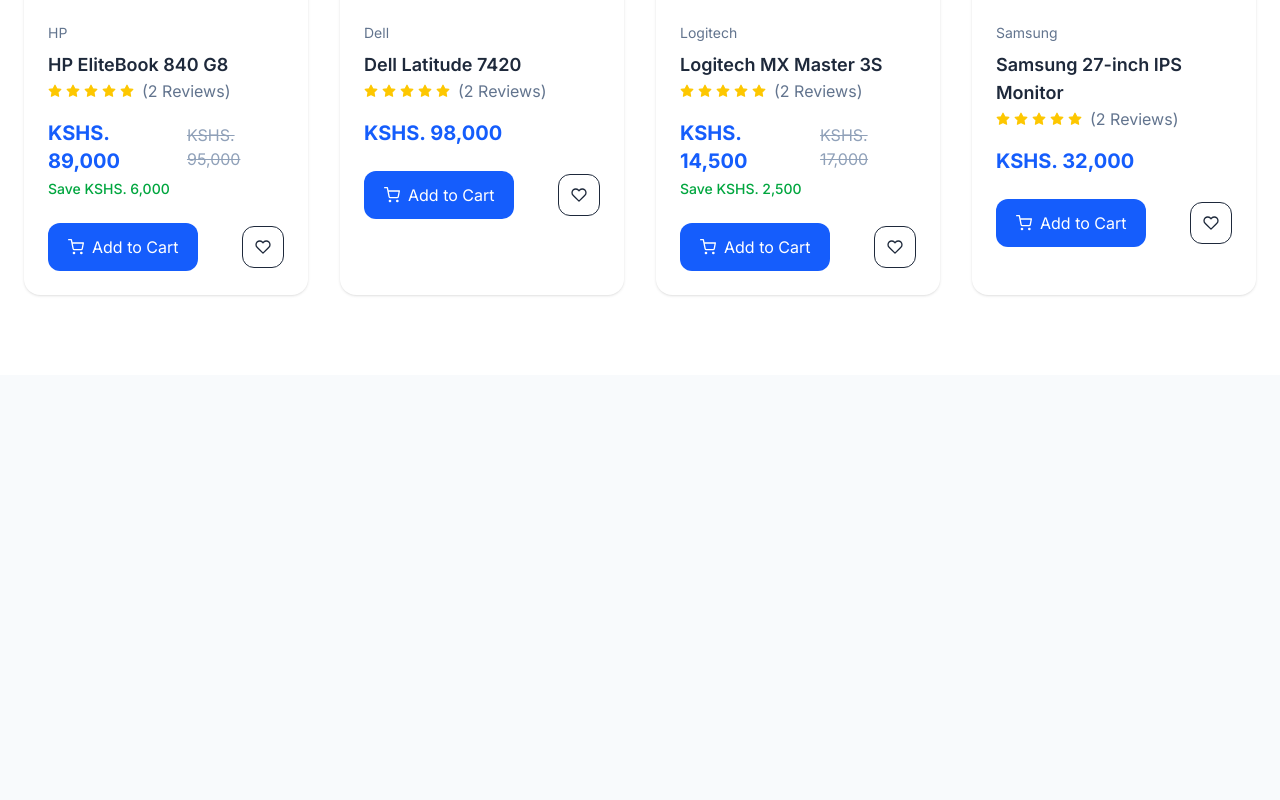
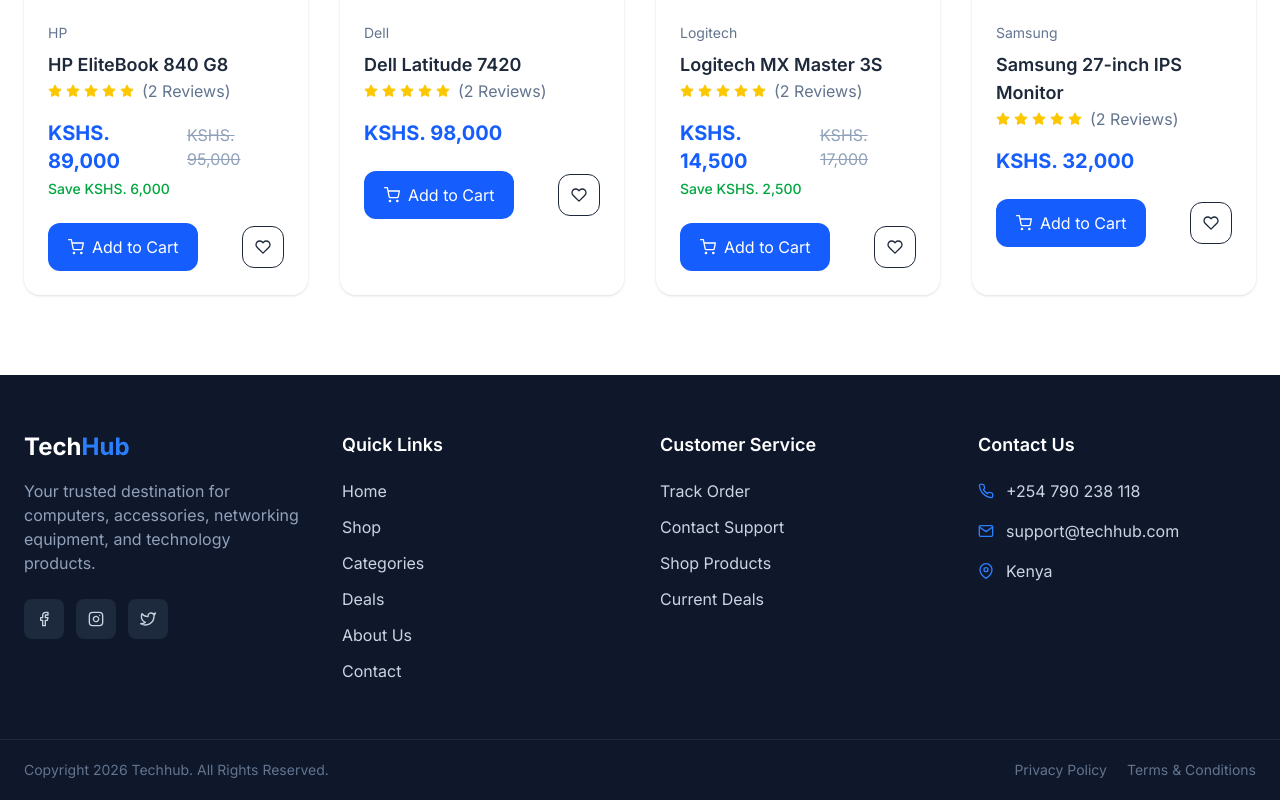
Before and after one commit to HenryOchieng/techhub, a React (Vite) app: page / in a window 1280 px wide. Shown: the part 2357-3157 px from the top of the page. Before the commit the page ends 2732 px from the top, so only its background shows below. Built offline with nearby package versions, Linux system fonts and the light colour scheme.

Commit message:
Footer section commit

```diff
--- a/src/App.jsx
+++ b/src/App.jsx
@@ -1,6 +1,7 @@
 import { Routes, Route } from "react-router-dom";
 
 import Navbar from "./components/layout/Navbar"
+import Footer from "./components/layout/Footer"
 
 import Home from "./pages/Home"
 import Shop from "./pages/Shop"
@@ -37,6 +38,7 @@
         <Route path="/orders" element={<Orders/>}/>
         <Route path="/order/:orderNumber" element={<OrderDetails/>}/>
       </Routes>
+      <Footer />
       {cartOpen && <CartDrawer />}
     </>
   )
--- a/src/components/layout/Footer.jsx
+++ b/src/components/layout/Footer.jsx
@@ -0,0 +1,206 @@
+import { FiFacebook, FiInstagram, FiTwitter, FiMail, FiPhone, FiMapPin } from "react-icons/fi"
+import { Link } from "react-router-dom"
+
+function Footer() {
+    return (
+        <footer className="bg-slate-900 text-slate-300">
+
+            {/* Main Footer */}
+            <div className="max-w-7xl mx-auto px-6 py-14">
+                <div className="grid sm:grid-cols-2 lg:grid-cols-4 gap-10">
+
+                    {/* Brand */}
+                    <div>
+                        <Link
+                            to="/"
+                            className="text-2xl font-bold text-white"
+                        >
+                            Tech<span className="text-blue-500">Hub</span>
+                        </Link>
+                        <p className="mt-4 loading-relaxed text-slate-400">
+                            Your trusted destination for computers,
+                            accessories, networking equipment, and
+                            technology products.
+                        </p>
+
+                        {/* Social Links */}
+                        <div className="flex gap-3 mt-6">
+                            <a
+                                href="#"
+                                className="w-10 h-10 rounded-lg bg-slate-800 flex items-center justify-center hover:bg-blue-600 hover:text-white transition"
+                                arial-label="Facebook"
+                            >
+                                <FiFacebook/>
+                            </a>
+                            <a
+                                href="#"
+                                className="w-10 h-10 rounded-lg bg-slate-800 flex items-center justify-center hover:bg-blue-600 hover:text-white transition"
+                                arial-label="Instagram"
+                            >
+                                <FiInstagram/>
+                            </a>
+                            <a
+                                href="#"
+                                className="w-10 h-10 rounded-lg bg-slate-800 flex items-center justify-center hover:bg-blue-600 hover:text-white transition"
+                                arial-label="Instagram"
+                            >
+                                <FiTwitter/>
+                            </a>
+                        </div>
+                    </div>
+
+                    {/* Quick Links */}
+                    <div>
+                        <h3 className="text-white font-semibold text-lg">
+                            Quick Links
+                        </h3>
+                        <ul className="mt-5 space-y-3">
+                            <li>
+                                <Link
+                                    to="/"
+                                    className="hover:text-blue-400 ttansition"
+                                >
+                                    Home
+                                </Link>
+                            </li>
+                            <li>
+                                <Link
+                                    to="/shop"
+                                    className="hover:text-blue-400 ttansition"
+                                >
+                                    Shop
+                                </Link>
+                            </li>
+                            <li>
+                                <Link
+                                    to="/categories"
+                                    className="hover:text-blue-400 ttansition"
+                                >
+                                    Categories
+                                </Link>
+                            </li>
+                            <li>
+                                <Link
+                                    to="/deals"
+                                    className="hover:text-blue-400 ttansition"
+                                >
+                                    Deals
+                                </Link>
+                            </li>
+                            <li>
+                                <Link
+                                    to="/about"
+                                    className="hover:text-blue-400 ttansition"
+                                >
+                                    About Us
+                                </Link>
+                            </li>
+                            <li>
+                                <Link
+                                    to="/contact"
+                                    className="hover:text-blue-400 ttansition"
+                                >
+                                    Contact
+                                </Link>
+                            </li>
+                        </ul>
+                    </div>
+
+                    {/* Customer Service */}
+                    <div>
+                        <h3 className="text-white font-semibold text-lg">
+                            Customer Service
+                        </h3>
+                        <ul className="mt-5 space-y-3">
+                            <li>
+                                <Link
+                                    to="/orders"
+                                    className="hover:text-blue-400 transition"
+                                >
+                                    Track Order
+                                </Link>
+                            </li>
+                            <li>
+                                <Link
+                                    to="/contact"
+                                    className="hover:text-blue-400 transition"
+                                >
+                                    Contact Support
+                                </Link>
+                            </li>
+                            <li>
+                                <Link
+                                    to="/shop"
+                                    className="hover:text-blue-400 transition"
+                                >
+                                    Shop Products
+                                </Link>
+                            </li>
+                            <li>
+                                <Link
+                                    to="/deals"
+                                    className="hover:text-blue-400 transition"
+                                >
+                                    Current Deals
+                                </Link>
+                            </li>
+                        </ul>
+                    </div>
+
+                    {/* Contact */}
+                    <div>
+                        <h3 className="text-white font-semibold text-lg">
+                            Contact Us
+                        </h3>
+                        <div className="mt-5 space-y-4">
+                            <div className="flex gap-3">
+                                <FiPhone className="text-blue-500 mt-1 shrink-0" />
+                                <span>
+                                    +254 790 238 118
+                                </span>
+                            </div>
+                            <div className="flex gap-3">
+                                <FiMail className="text-blue-500 mt-1 shrink-0" />
+                                <span>
+                                    support@techhub.com
+                                </span>
+                            </div>
+                            <div className="flex gap-3">
+                                <FiMapPin className="text-blue-500 mt-1 shrink-0" />
+                                <span>
+                                    Kenya
+                                </span>
+                            </div>
+                        </div>
+                    </div>
+                </div>
+            </div>
+
+            {/* Bottom Footer */}
+            <div className="border-t border-slate-800">
+                <div className="max-w-7xl mx-auto px-6 py-5 flex flex-col md:flex-row items-center justify-between gap-3">
+                    <p className="text-sm text-slate-500">
+                        Copyright {new Date().getFullYear()} Techhub.
+                        All Rights Reserved.
+                    </p>
+                    <div className="flex gap-5 text-sm">
+                        <Link
+                            to="#"
+                            className="text-slate-500 hover:text-blue-400 transition"
+                        >
+                            Privacy Policy
+                        </Link>
+                        <Link
+                            to="#"
+                            className="text-slate-500 hover:text-blue-400 transition"
+                        >
+                            Terms & Conditions
+                        </Link>
+                    </div>
+                </div>
+            </div>
+        </footer>
+    )
+}
+
+export default Footer
--- a/src/pages/Contact.jsx
+++ b/src/pages/Contact.jsx
@@ -19,7 +19,7 @@
 
     const handleSubmit = (e) => {
         e.preventDefault()
-        toast.success("Message sent successfullt!")
+        toast.success("Message sent successfully!")
         setFormData({
             name: "",
             email: "",
```
